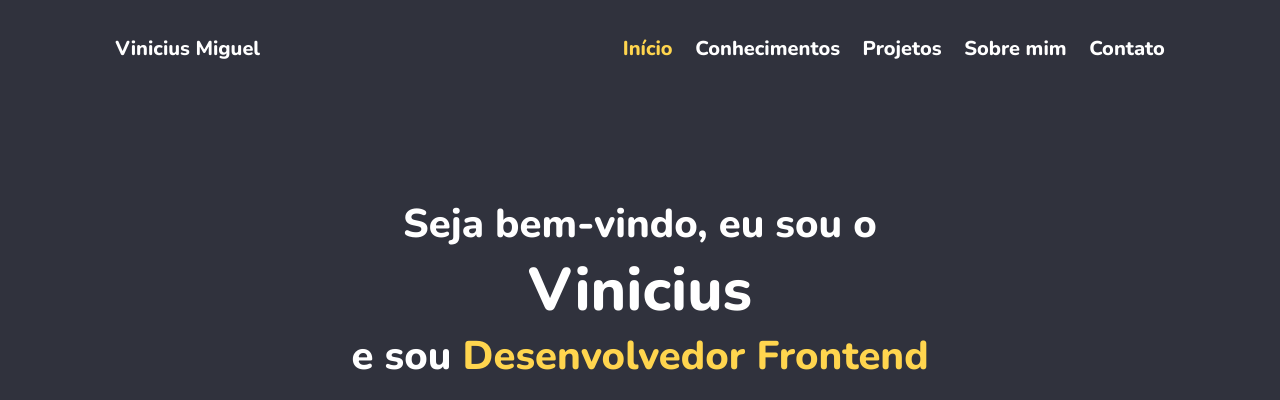
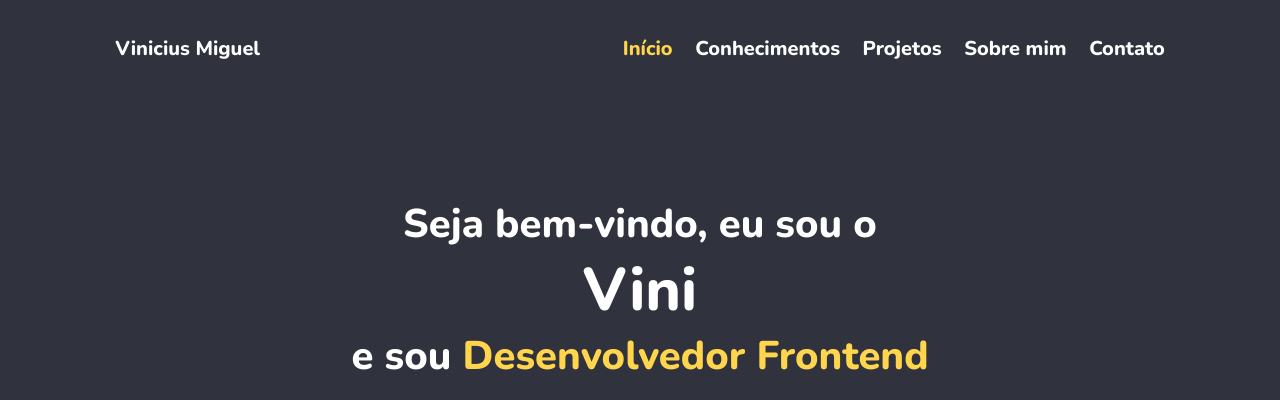
Before and after one commit to Viniciusmm10/portfolio-Vinicius, a plain HTML site: page index.html in a window 1280 px wide. Shown: the top 400 px of the page. Drawn offline with nearby package versions, Linux system fonts and the light colour scheme.

Commit message:
committest

```diff
--- a/index.html
+++ b/index.html
@@ -37,7 +37,7 @@
     <section class="home" id="home">
       <div class="home-content">
         <h3>Seja bem-vindo, eu sou o</h3>
-        <h1>Vinicius</h1>
+        <h1>Vini</h1>
         <h3>e sou <span>Desenvolvedor Frontend</span></h3>
 
 
```
